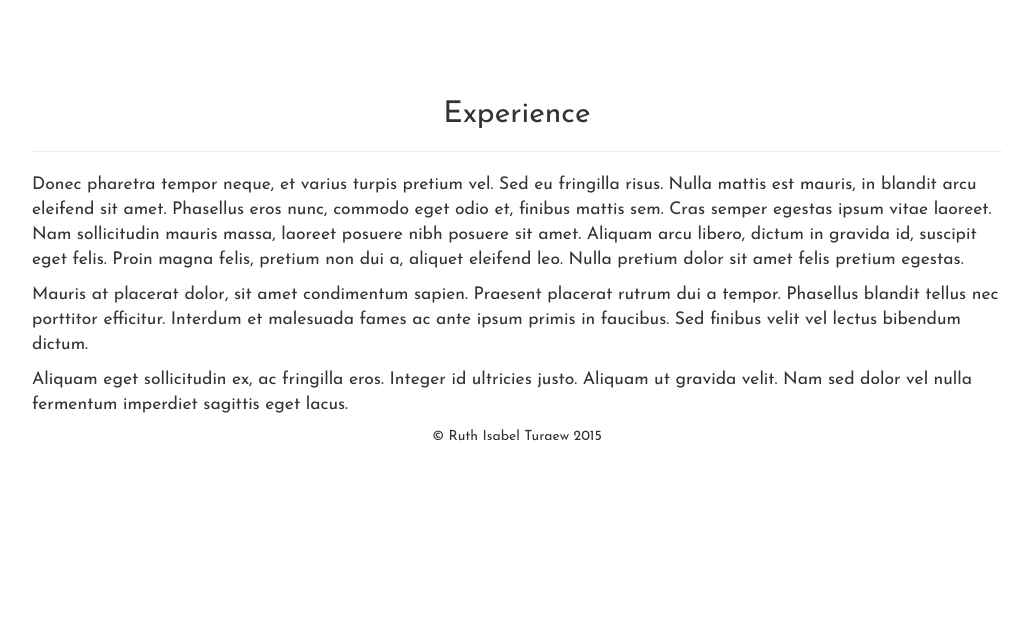
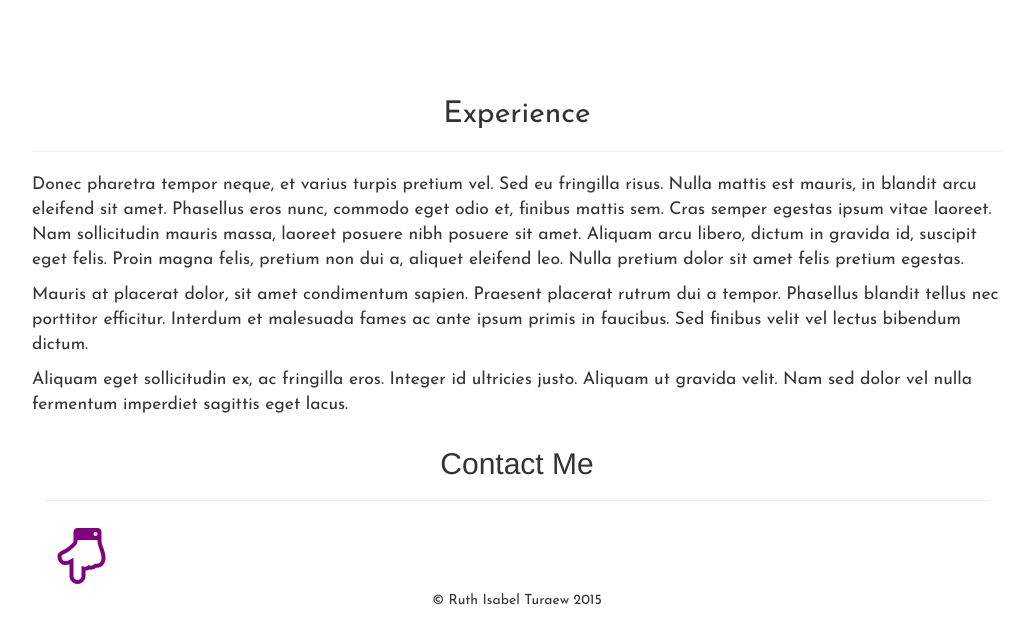
Before and after one commit to PaulTuraew/RITuraew, a website: page index.html in a window 1280 px wide. Shown: the part 1516-2137 px from the top of the page, without its empty margins (123-1156 px from the left). Before the commit the page ends 1973 px from the top, so only its background shows below. Drawn offline with nearby package versions, Linux system fonts and the light colour scheme.

Commit message:
adding contact section

```diff
--- a/index.html
+++ b/index.html
@@ -88,6 +88,20 @@
 </section>
 <!-- end experience section-->
 
+<!-- contact section -->
+<section id="contact" class="container content-section">
+  <div class="row">
+    <div class="col-lg-10 col-lg-offset-1">
+      <h2 style="text-align:center;">Contact Me</h2>
+      <hr>
+      <a href="#about" class="btn btn-circle page-scroll">
+            <i class="fa fa-hand-o-down fa-4x"></i>
+          </a>
+    </div>
+  </div>
+</section>
+<!-- end experience section-->
+
 <!--footer-->
 <footer>
   <div class="container text-center">
```
